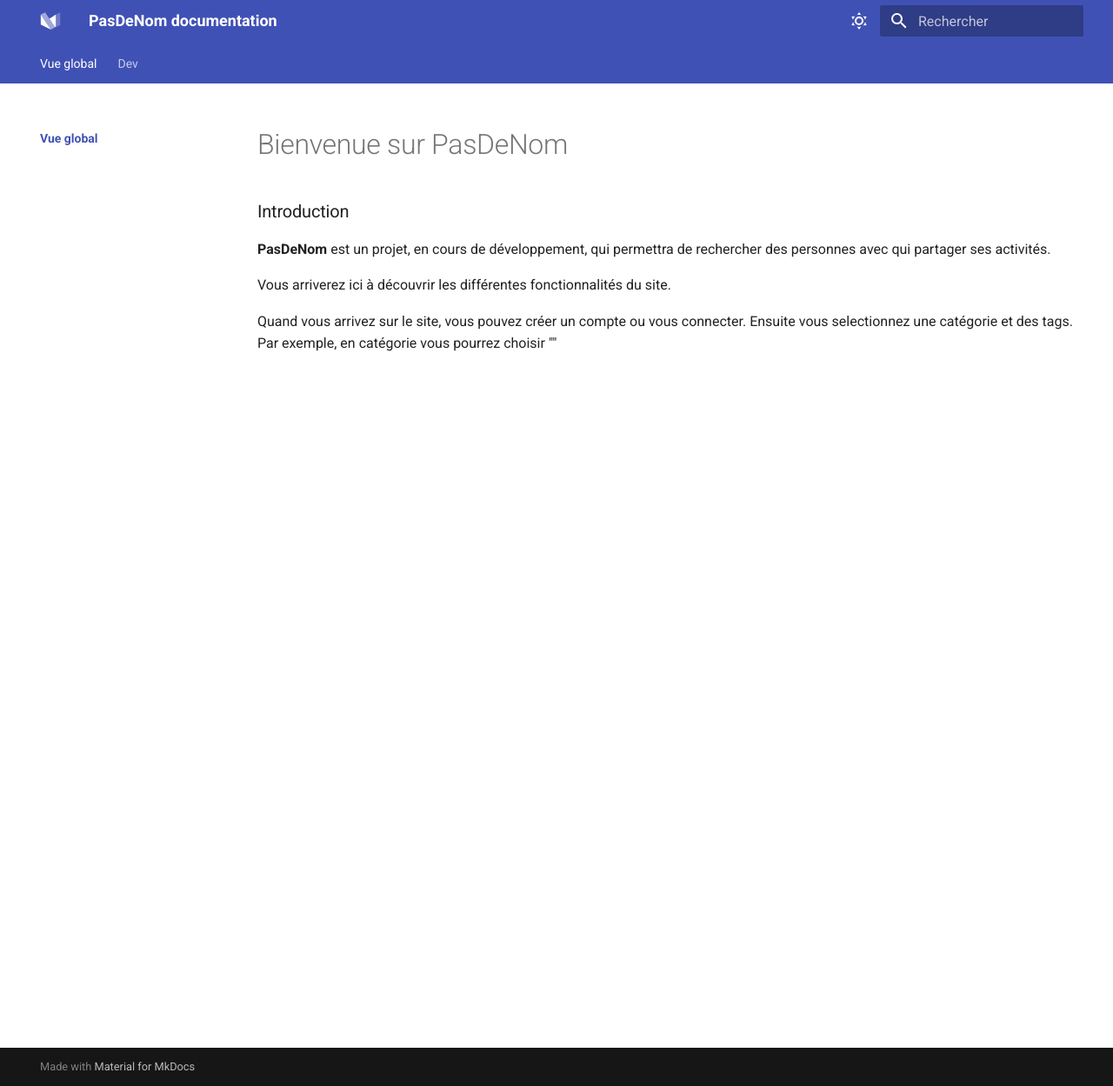
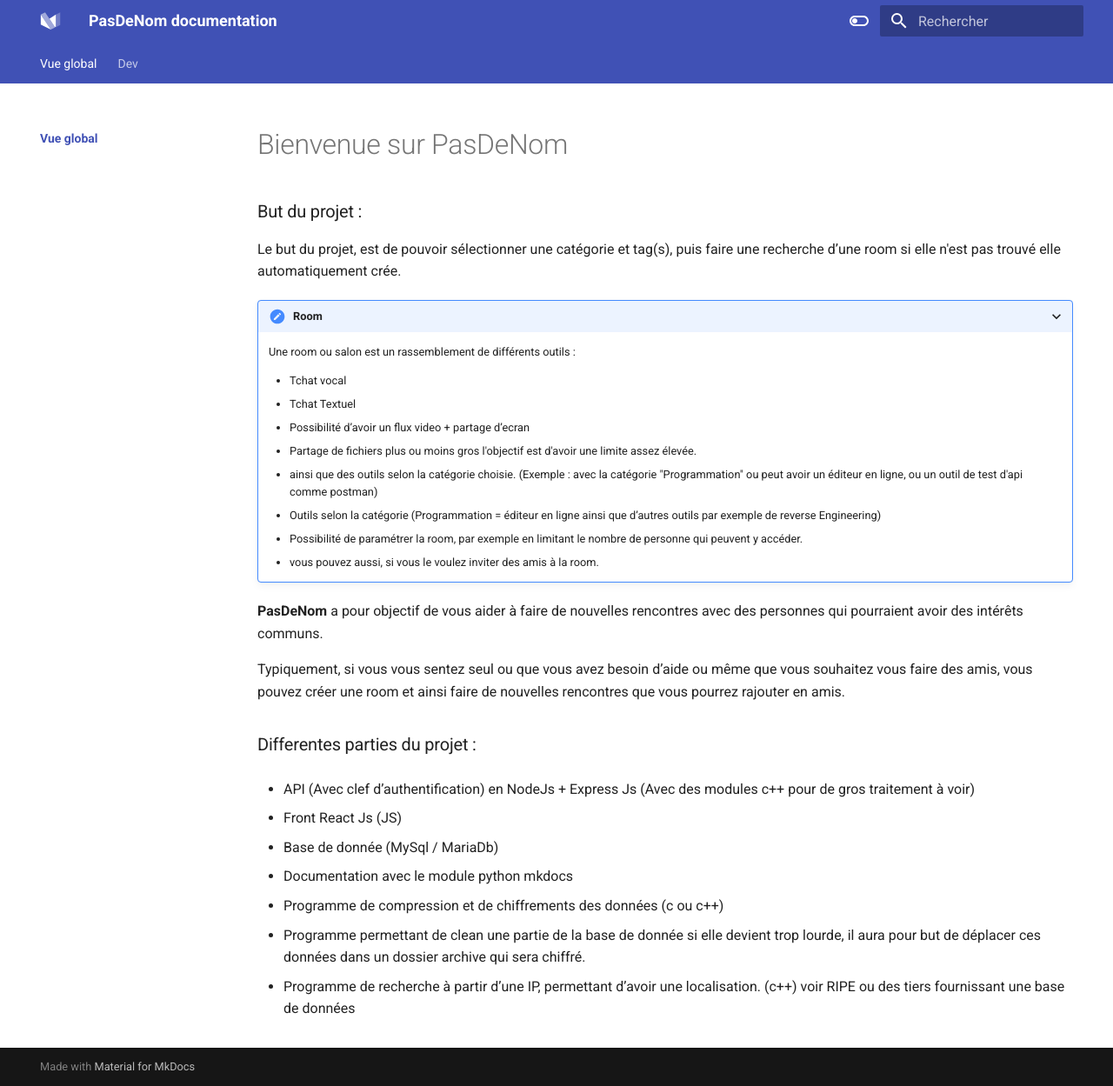
Before and after one commit to Necrelox/SkillZBox, an MkDocs documentation site: the page built from Documentation/docs/index.md, in a window 1280 px wide and 1249 px high. Shown: the whole window at 87% size. Built offline with MkDocs 1.6.1 and Material for MkDocs 9.7.7, drawn with Linux system fonts in a browser that asks for light colours.

```diff
--- a/Documentation/docs/index.md
+++ b/Documentation/docs/index.md
@@ -1,10 +1,37 @@
 # Bienvenue sur PasDeNom
 
-### Introduction
+### But du projet :
 
-**PasDeNom** est un projet, en cours de développement, qui permettra de rechercher des personnes avec qui partager ses activités.
+Le but du projet, est de pouvoir sélectionner une catégorie et tag(s), puis faire une recherche d’une room si elle n'est pas trouvé elle automatiquement crée.
 
-Vous arriverez ici à découvrir les différentes fonctionnalités du site.
+???+ summary "Room"
+    Une room ou salon est un rassemblement de différents outils :
 
-Quand vous arrivez sur le site, vous pouvez créer un compte ou vous connecter.
-Ensuite vous selectionnez une catégorie et des tags. Par exemple, en catégorie vous pourrez choisir ""
+    - Tchat vocal
+    - Tchat Textuel
+    - Possibilité d’avoir un flux video + partage d’ecran
+    - Partage de fichiers plus ou moins gros l'objectif est d'avoir une limite assez élevée.
+    - ainsi que des outils selon la catégorie choisie. (Exemple : avec la catégorie "Programmation" ou peut avoir un éditeur en ligne, ou un outil de test d'api comme postman)
+    - Outils selon la catégorie (Programmation = éditeur en ligne ainsi que d’autres outils par exemple de reverse Engineering)
+    - Possibilité de paramétrer la room, par exemple en limitant le nombre de personne qui peuvent y accéder.
+    - vous pouvez aussi, si vous le voulez inviter des amis à la room.
+
+**PasDeNom** a pour objectif de vous aider à faire de nouvelles rencontres avec des personnes qui pourraient avoir des intérêts communs.
+
+Typiquement, si vous vous sentez seul ou que vous avez besoin d’aide ou même que vous souhaitez vous faire des amis, vous pouvez créer une room et ainsi faire de nouvelles rencontres que vous pourrez rajouter en amis.
+
+### Differentes parties du projet :
+
+- API (Avec clef d’authentification) en NodeJs + Express Js (Avec des modules c++ pour de gros traitement à voir)
+
+- Front React Js (JS)
+
+- Base de donnée (MySql / MariaDb)
+
+- Documentation avec le module python mkdocs
+
+- Programme de compression et de chiffrements des données (c ou c++)
+
+- Programme permettant de clean une partie de la base de donnée si elle devient trop lourde, il aura pour but de déplacer ces données dans un dossier archive qui sera chiffré.
+
+- Programme de recherche à partir d’une IP, permettant d’avoir une localisation. (c++) voir RIPE ou des tiers fournissant une base de données
--- a/Documentation/mkdocs.yml
+++ b/Documentation/mkdocs.yml
@@ -3,7 +3,8 @@ nav:
   - Vue global:
       - Accueil: index.md
   - Dev:
-      - Base de donnée: dev/database.md
+      - API: dev/API/api.md
+      - Base de donnée: dev/Database/database.md
       - Setup: dev/setupProject.md
 
 theme:
@@ -16,7 +17,7 @@ theme:
     - navigation.instant
     - content.tabs.link
     - content.code.annotate
-    - navigation.tracking
+    - navigation.tracking![](docs/img/Database/database.png)
     - navigation.tabs
     - navigation.indexes
     - toc.follow
@@ -30,13 +31,13 @@ theme:
       primary: indigo
       accent: indigo
       toggle:
-        icon: material/weather-sunny
+        icon: material/toggle-switch-off-outline
         name: Switch to dark mode
     - scheme: slate
       primary: indigo
       accent: indigo
       toggle:
-        icon: material/weather-night
+        icon: material/toggle-switch
         name: Switch to light mode
   font:
     text: Roboto
```
Also changed, not shown: Documentation/docs/dev/API/api.md (added, +156 -0 lines), Documentation/docs/dev/Database/database.md (renamed from Documentation/docs/dev/database.md, +1 -1 lines), Documentation/docs/dev/setupProject.md (+3 -13 lines), Documentation/docs/img/database/database.png (deleted).
